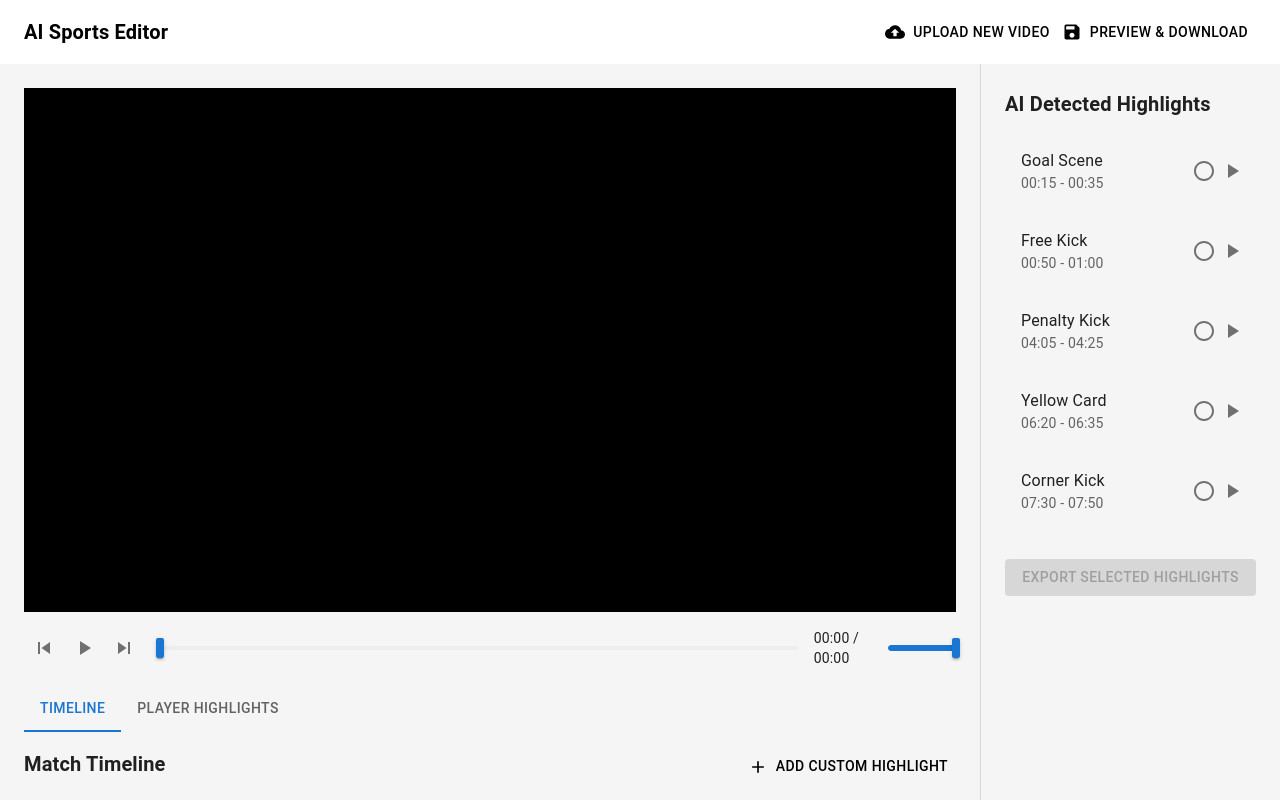
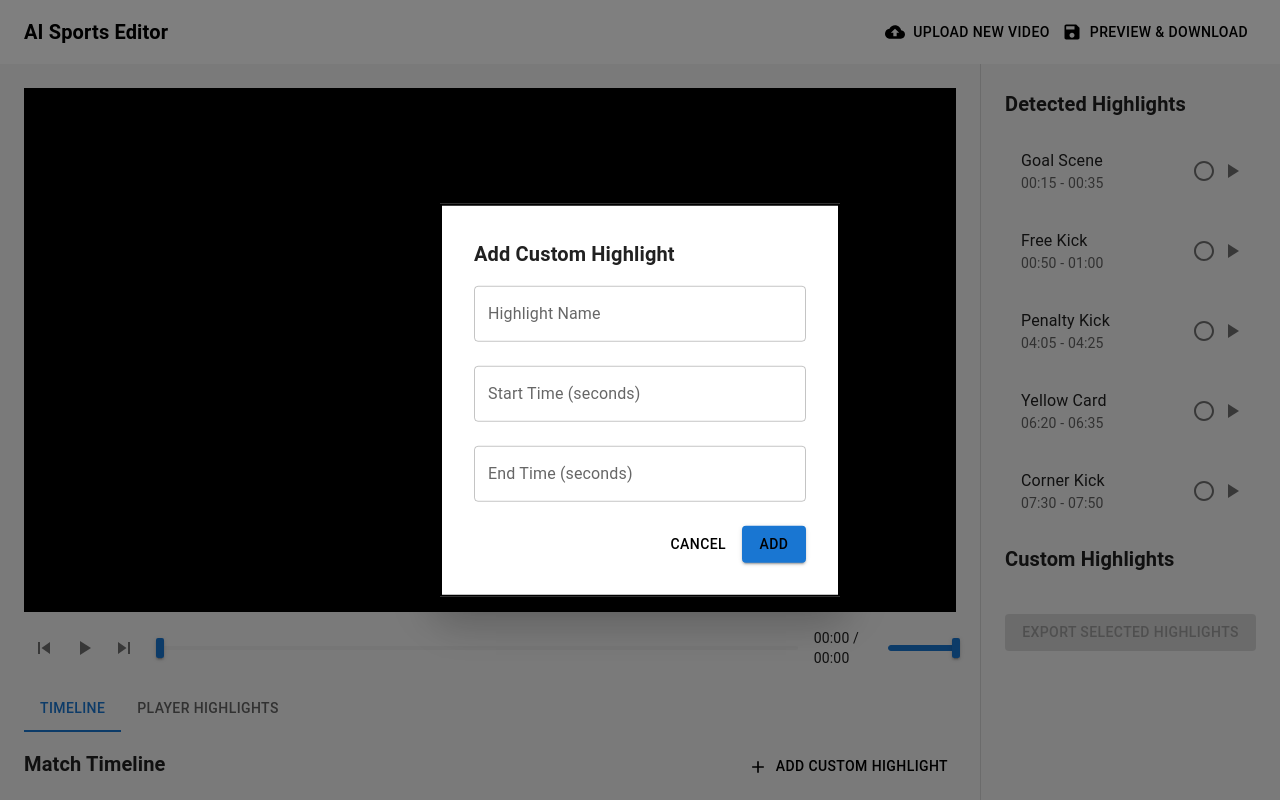
Before and after one commit to CBNU-playback/playback, a React (Create React App) app: page /edit in a window 1280 px wide. Both pictures are taken after a click on the button "ADD CUSTOM HIGHLIGHT". Shown: the top 800 px of the page. Built offline with nearby package versions, Linux system fonts and the light colour scheme.

Commit message:
custom highlight 구간 timeline에 추가

```diff
--- a/src/pages/Home.js
+++ b/src/pages/Home.js
@@ -18,6 +18,8 @@ import {
   ListItem,
   ListItemText,
   ListItemSecondaryAction,
+  Modal,
+  TextField,
 } from '@mui/material';
 import {
   PlayArrow,
@@ -70,6 +72,19 @@ const HighlightMarks = ({ highlights, duration }) => {
   }));
 };
 
+// 모달 스타일
+const modalStyle = {
+  position: 'absolute',
+  top: '50%',
+  left: '50%',
+  transform: 'translate(-50%, -50%)',
+  width: 400,
+  bgcolor: 'background.paper',
+  border: '2px solid #000',
+  boxShadow: 24,
+  p: 4,
+};
+
 export default function FootballVideoEditor() {
   const location = useLocation();
   const { videoSrc } = location.state || {}; // AIVideoEditor에서 전달된 videoSrc 받음
@@ -81,6 +96,12 @@ export default function FootballVideoEditor() {
   const videoRef = useRef(null);
   const navigate = useNavigate();
   const [volume, setVolume] = useState(1); // 음량 상태 추가
+  const [open, setOpen] = useState(false);
+  const [customStart, setCustomStart] = useState('');
+  const [customEnd, setCustomEnd] = useState('');
+  const [customHighlights, setCustomHighlights] = useState([]);
+  const [customName, setCustomName] = useState(''); // 이름 상태 추가
+  const [activeHighlightEnd, setActiveHighlightEnd] = useState(null);
 
   const aiHighlights = [
     { id: 1, type: 'Goal Scene', start: 15, end: 35, selected: false },
@@ -111,13 +132,19 @@ export default function FootballVideoEditor() {
     setIsPlaying(!isPlaying);
   };
 
-  const handleSeek = (event, newValue) => {
+  const handleSeek = (event, newValue, endTime) => {
     if (typeof newValue === 'number' && isFinite(newValue)) {
+      console.log('Seeking to:', newValue, 'End at:', endTime);
       setCurrentTime(newValue);
       if (videoRef.current) {
         videoRef.current.currentTime = newValue;
-        videoRef.current.play();
+        videoRef.current.play().catch(error => {
+          console.error('Error playing video:', error);
+        });
         setIsPlaying(true);
+
+        // 종료 시점 설정
+        setActiveHighlightEnd(endTime);
       }
     }
   };
@@ -144,10 +171,18 @@ export default function FootballVideoEditor() {
   useEffect(() => {
     if (videoRef.current) {
       videoRef.current.ontimeupdate = () => {
-        setCurrentTime(videoRef.current.currentTime);
+        const currentTime = videoRef.current.currentTime;
+        setCurrentTime(currentTime);
+
+        // 종료 시점에 도달하면 비디오 정지
+        if (activeHighlightEnd && currentTime >= activeHighlightEnd) {
+          videoRef.current.pause();
+          setIsPlaying(false);
+          setActiveHighlightEnd(null); // 종료 시점 초기화
+        }
       };
     }
-  }, []);
+  }, [activeHighlightEnd]);
 
   const handleSaveExport = () => {
     const a = document.createElement('a');
@@ -199,11 +234,31 @@ export default function FootballVideoEditor() {
 
   const toggleHighlightSelection = (highlight) => {
     setSelectedHighlights(prev => {
-      const exists = prev.find(h => h.id === highlight.id);
-      if (exists) {
-        return prev.filter(h => h.id !== highlight.id);
-      } else {
-        return [...prev, highlight];
+      // id가 있는 경우 (AI 하이라이트)
+      if (highlight.id) {
+        const exists = prev.find(h => h.id === highlight.id);
+        if (exists) {
+          return prev.filter(h => h.id !== highlight.id);
+        } else {
+          return [...prev, highlight];
+        }
+      }
+      // id가 없는 경우 (커스텀 하이라이트)
+      else {
+        const exists = prev.find(h =>
+          h.start === highlight.start &&
+          h.end === highlight.end &&
+          h.name === highlight.name
+        );
+        if (exists) {
+          return prev.filter(h =>
+            h.start !== highlight.start ||
+            h.end !== highlight.end ||
+            h.name !== highlight.name
+          );
+        } else {
+          return [...prev, highlight];
+        }
       }
     });
   };
@@ -265,6 +320,31 @@ export default function FootballVideoEditor() {
     }
   };
 
+  const handleOpen = () => setOpen(true);
+  const handleClose = () => setOpen(false);
+
+  const handleAddCustomHighlight = () => {
+    const start = parseFloat(customStart);
+    const end = parseFloat(customEnd);
+
+    // 유효한 숫자인지 확인
+    if (isNaN(start) || isNaN(end)) {
+      alert('Please enter valid numbers for start and end times');
+      return;
+    }
+
+    setCustomHighlights([...customHighlights, {
+      id: Date.now(), // 고유 ID 추가
+      name: customName,
+      start: start,
+      end: end
+    }]);
+    setCustomName('');
+    setCustomStart('');
+    setCustomEnd('');
+    handleClose();
+  };
+
   return (
     <Box sx={{ display: 'flex', flexDirection: 'column', height: '100vh' }}>
       <AppBar position="static" elevation={0}>
@@ -295,12 +375,12 @@ export default function FootballVideoEditor() {
             <video
               ref={videoRef}
               src={videoSrc}
-
               width="100%"
               style={{ aspectRatio: '16/9', backgroundColor: 'black', marginBottom: '16px' }}
               onLoadedMetadata={() => {
                 if (videoRef.current) {
-                  setVideoDuration(videoRef.current.duration); // 동영상 길이 설정
+                  console.log('Video loaded, duration:', videoRef.current.duration);
+                  setVideoDuration(videoRef.current.duration);
                 }
               }}
               onError={(e) => {
@@ -323,7 +403,7 @@ export default function FootballVideoEditor() {
             </IconButton>
             <CustomSlider
               value={currentTime}
-              onChange={handleSeek}
+              onChange={(event, newValue) => handleSeek(event, newValue, null)}
               min={0}
               max={videoDuration}
               marks={HighlightMarks({
@@ -354,22 +434,34 @@ export default function FootballVideoEditor() {
             <Box>
               <Box sx={{ display: 'flex', justifyContent: 'space-between', mb: 2 }}>
                 <Typography variant="h6">Match Timeline</Typography>
-                <Button startIcon={<Add />}>
+                <Button startIcon={<Add />} onClick={handleOpen}>
                   Add Custom Highlight
                 </Button>
               </Box>
-              <Box sx={{ height: 100, bgcolor: 'grey.200', position: 'relative', mb: 2 }}>
+              <Box sx={{ height: 80, bgcolor: 'grey.200', position: 'relative', mb: 2 }}>
                 {aiHighlights.map((highlight, index) => (
                   <Box
-                    key={index}
+                    key={`ai-${index}`}
                     sx={{
                       position: 'absolute',
                       left: `${(highlight.start / videoDuration) * 100}%`,
                       width: `${((highlight.end - highlight.start) / videoDuration) * 100}%`,
                       height: '100%',
-                      bgcolor: '#ff9800', // 노란색
+                      bgcolor: '#1976D2',
                       opacity: 0.7,
-                      borderRadius: 1,
+                    }}
+                  />
+                ))}
+                {customHighlights.map((highlight, index) => (
+                  <Box
+                    key={`custom-${index}`}
+                    sx={{
+                      position: 'absolute',
+                      left: `${(highlight.start / videoDuration) * 100}%`,
+                      width: `${((highlight.end - highlight.start) / videoDuration) * 100}%`,
+                      height: '100%',
+                      bgcolor: '#345DA7',
+                      opacity: 0.7,
                     }}
                   />
                 ))}
@@ -416,7 +508,13 @@ export default function FootballVideoEditor() {
                         secondary={`${formatTime(highlight.start)} - ${formatTime(highlight.end)}`}
                       />
                       <ListItemSecondaryAction>
-                        <IconButton edge="end" aria-label="play" onClick={() => handleSeek(null, highlight.start)}>
+                        <IconButton
+                          edge="end"
+                          onClick={() => {
+                            console.log('Highlight Start:', highlight.start);
+                            handleSeek(undefined, highlight.start, highlight.end);
+                          }}
+                        >
                           <PlayArrow />
                         </IconButton>
                       </ListItemSecondaryAction>
@@ -429,7 +527,7 @@ export default function FootballVideoEditor() {
 
         <Box sx={{ width: 300, p: 3, borderLeft: 1, borderColor: 'divider' }}>
           <Typography variant="h6" gutterBottom>
-            AI Detected Highlights
+            Detected Highlights
           </Typography>
           <List>
             {aiHighlights.map((highlight) => (
@@ -458,7 +556,52 @@ export default function FootballVideoEditor() {
                   </IconButton>
                   <IconButton
                     edge="end"
-                    onClick={() => handleSeek(null, highlight.start)}
+                    onClick={() => {
+                      console.log('Highlight Start:', highlight.start);
+                      handleSeek(undefined, highlight.start, highlight.end);
+                    }}
+                  >
+                    <PlayArrow />
+                  </IconButton>
+                </ListItemSecondaryAction>
+              </ListItem>
+            ))}
+          </List>
+
+          <Typography variant="h6" gutterBottom>
+            Custom Highlights
+          </Typography>
+          <List>
+            {customHighlights.map((highlight, index) => (
+              <ListItem
+                key={index}
+                sx={{
+                  bgcolor: selectedHighlights.find(h => h.start === highlight.start && h.end === highlight.end)
+                    ? 'action.selected'
+                    : 'transparent',
+                  borderRadius: 1,
+                  mb: 1
+                }}
+              >
+                <ListItemText
+                  primary={highlight.name || `Custom Highlight ${index + 1}`}
+                  secondary={`${formatTime(highlight.start)} - ${formatTime(highlight.end)}`}
+                />
+                <ListItemSecondaryAction>
+                  <IconButton
+                    edge="end"
+                    onClick={() => toggleHighlightSelection(highlight)}
+                  >
+                    {selectedHighlights.find(h => h.start === highlight.start && h.end === highlight.end)
+                      ? <CheckCircle color="primary" />
+                      : <RadioButtonUnchecked />}
+                  </IconButton>
+                  <IconButton
+                    edge="end"
+                    onClick={() => {
+                      console.log('Highlight Start:', highlight.start);
+                      handleSeek(undefined, highlight.start, highlight.end);
+                    }}
                   >
                     <PlayArrow />
                   </IconButton>
@@ -478,6 +621,43 @@ export default function FootballVideoEditor() {
           </Button>
         </Box>
       </Box>
+      <Modal
+        open={open}
+        onClose={handleClose}
+        aria-labelledby="modal-title"
+        aria-describedby="modal-description"
+      >
+        <Box sx={modalStyle}>
+          <Typography id="modal-title" variant="h6" component="h2">
+            Add Custom Highlight
+          </Typography>
+          <TextField
+            label="Highlight Name"
+            value={customName}
+            onChange={(e) => setCustomName(e.target.value)}
+            fullWidth
+            margin="normal"
+          />
+          <TextField
+            label="Start Time (seconds)"
+            value={customStart}
+            onChange={(e) => setCustomStart(e.target.value)}
+            fullWidth
+            margin="normal"
+          />
+          <TextField
+            label="End Time (seconds)"
+            value={customEnd}
+            onChange={(e) => setCustomEnd(e.target.value)}
+            fullWidth
+            margin="normal"
+          />
+          <Box sx={{ display: 'flex', justifyContent: 'flex-end', mt: 2 }}>
+            <Button onClick={handleClose} sx={{ mr: 1 }}>Cancel</Button>
+            <Button variant="contained" onClick={handleAddCustomHighlight}>Add</Button>
+          </Box>
+        </Box>
+      </Modal>
     </Box>
   );
 }
```
